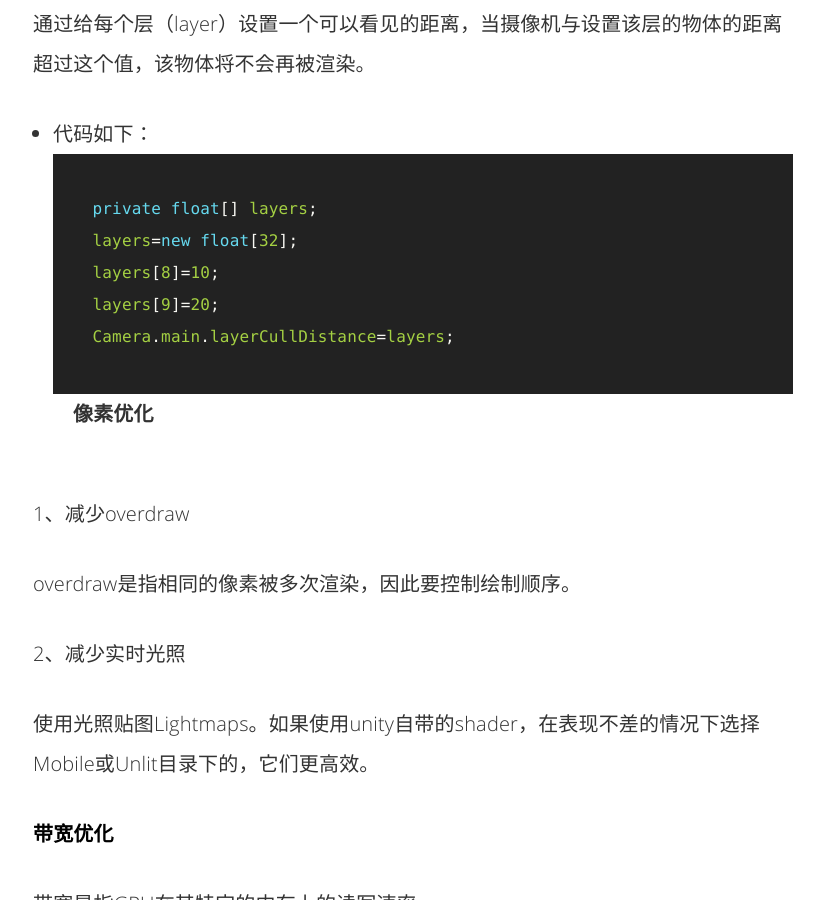
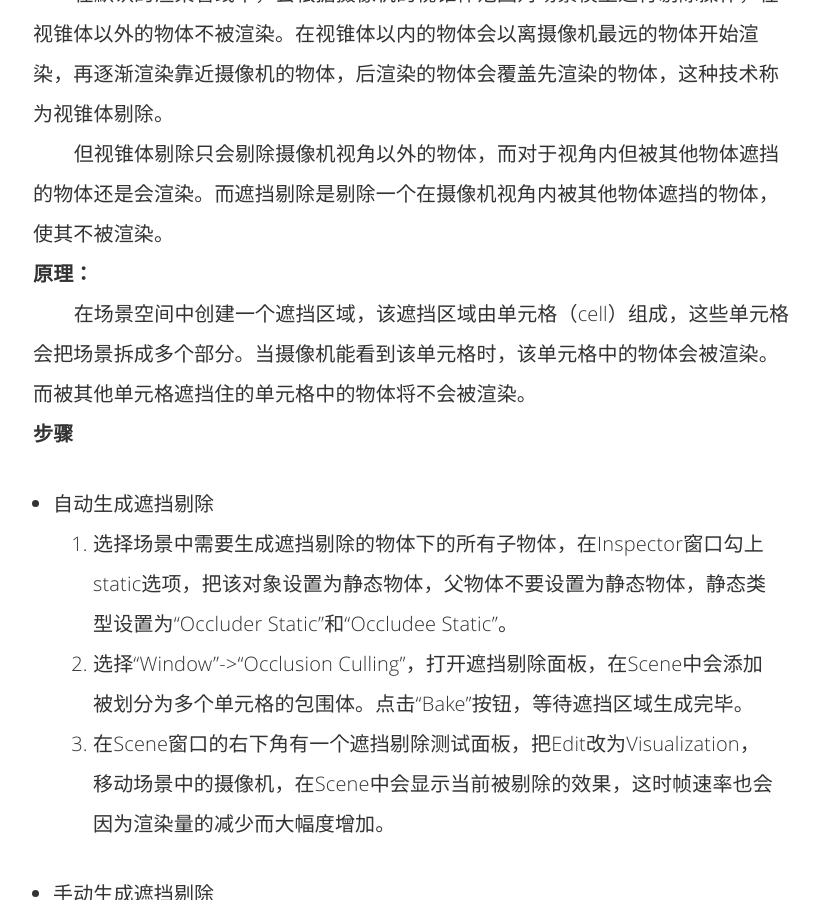
Before and after one commit to BruceQi93/BruceQi93.github.io, a Jekyll site: the page built from _posts/2017-3-10-Optimize-GPU.md, in a window 1280 px wide and 900 px high, scrolled down 1946 px. Shown: the whole window, without its empty margins (227-1051 px from the left). Built offline with Jekyll 4.4.1, drawn with Linux system fonts in a browser that asks for light colours; comment, search, counter and statistics services are not loaded; some of the changed text lies outside the part shown.

Commit message:
update file

````diff
--- a/_posts/2017-3-10-Optimize-GPU.md
+++ b/_posts/2017-3-10-Optimize-GPU.md
@@ -15,23 +15,37 @@
 
 #### 顶点优化
 
-顶点计算是指GPU必须对每个网格上的顶点进行的计算操作，顶点计算主要受到两个因素的影响：需要计算的顶点数量，每个顶点需要进行的操作。
+&#8194;&#8194;&#8194;&#8194;顶点计算是指GPU必须对每个网格上的顶点进行的计算操作，顶点计算主要受到两个因素的影响：需要计算的顶点数量，每个顶点需要进行的操作。
 
 1、优化几何体
-
-剔除不必要的复杂网格，对于不在视图中的物体，不需要过多的细节网格。可以创建面数较低的模型来替代高模。
+&#8194;&#8194;&#8194;&#8194;剔除不必要的复杂网格，对于不在视图中的物体，不需要过多的细节网格。可以创建面数较低的模型来替代高模。
 
 2、LOD（level of detail）技术
-
-根据摄像机距离对象的远近，选择不同精度的模型，目的是降低显卡的负荷，但缺点是占用更多的内存。
+&#8194;&#8194;&#8194;&#8194;根据摄像机距离对象的远近，选择不同精度的模型，目的是降低显卡的负荷，但缺点是占用更多的内存。
+&#8194;&#8194;&#8194;&#8194;建议在建模软件中按照精度由高向低地为模型命名为"模型名字_LOD0"，"模型名字_LOD1"等等，最后的序号越低代表模型精度越高。这样的命名规则可以让unity自动为模型添加LOD组（LOD Group）。导出fbx之前，需要让这两个模型位置重合，其他导出设置与普通模型导出一致。
 
 3、遮挡剔除（occlusion culling)技术
-
-遮挡剔除是用来消除在其他物体后面看不到的物体，不用再对那些看不到的顶点进行计算，进而提升性能。
+&#8194;&#8194;&#8194;&#8194;遮挡剔除是用来消除在其他物体后面看不到的物体，不用再对那些看不到的顶点进行计算，进而提升性能。
+&#8194;&#8194;&#8194;&#8194;在默认的渲染管线中，会根据摄像机的视锥体范围对场景模型进行剔除操作，在视锥体以外的物体不被渲染。在视锥体以内的物体会以离摄像机最远的物体开始渲染，再逐渐渲染靠近摄像机的物体，后渲染的物体会覆盖先渲染的物体，这种技术称为视锥体剔除。
+&#8194;&#8194;&#8194;&#8194;但视锥体剔除只会剔除摄像机视角以外的物体，而对于视角内但被其他物体遮挡的物体还是会渲染。而遮挡剔除是剔除一个在摄像机视角内被其他物体遮挡的物体，使其不被渲染。
+**原理：**
+&#8194;&#8194;&#8194;&#8194;在场景空间中创建一个遮挡区域，该遮挡区域由单元格（cell）组成，这些单元格会把场景拆成多个部分。当摄像机能看到该单元格时，该单元格中的物体会被渲染。而被其他单元格遮挡住的单元格中的物体将不会被渲染。
+**步骤**
+- 自动生成遮挡剔除
+    1. 选择场景中需要生成遮挡剔除的物体下的所有子物体，在Inspector窗口勾上static选项，把该对象设置为静态物体，父物体不要设置为静态物体，静态类型设置为“Occluder Static”和“Occludee Static”。
+    2. 选择“Window”->“Occlusion Culling”，打开遮挡剔除面板，在Scene中会添加被划分为多个单元格的包围体。点击“Bake”按钮，等待遮挡区域生成完毕。
+    3. 在Scene窗口的右下角有一个遮挡剔除测试面板，把Edit改为Visualization，移动场景中的摄像机，在Scene中会显示当前被剔除的效果，这时帧速率也会因为渲染量的减少而大幅度增加。
+- 手动生成遮挡剔除
+    1. 新建一个空的游戏对象OcclusionAreaObject，为其添加一个Occlusion Area组件，设置Occlusion Area的范围使其能覆盖需要遮挡剔除的区域，场景中的其他必要对象都要设置为静态的。
+    2. 打开遮挡剔除面板，点击“Bake”按钮生成遮挡区域。
+    3. 在遮挡剔除测试面板中，把Edit改为Visualization模式，观察遮挡剔除效果。
+- 入口遮挡剔除
+    使用入口遮挡可以动态的通过脚本控制使某个物体是否拥有遮挡剔除效果。
+    1. 为A对象添加Occlusion Portal组件，并把它的open属性取消勾选，A不需要进行“遮挡烘焙”，因为A不要受到系统遮挡剔除的效果。并且要保证摄像机不能看到A后面的所有对象。
+    2. 在A上添加一个脚本，用代码控制open属性的开启关闭。
 
 4、层消隐
-
-通过给每个层（layer）设置一个可以看见的距离，当摄像机与设置该层的物体的距离超过这个值，该物体将不会再被渲染。
+&#8194;&#8194;&#8194;&#8194;通过给每个层（layer）设置一个可以看见的距离，当摄像机与设置该层的物体的距离超过这个值，该物体将不会再被渲染。
 * 代码如下：
 ```csharp
     private float[] layers;
@@ -76,5 +87,20 @@
 
 待机时，调整游戏的FPS为1，节省电量。
 
+#### 渲染路径（Rendering Path）
+&#8194;&#8194;&#8194;&#8194;渲染路径用于灯光和阴影在场景中的计算方法，不同的渲染路径具有不同的性能特效和渲染效果。
+渲染路径分类：
+- 顶点光照（vertex lit）
+- 向前渲染（forward rendering）
+- 延时光照（deferred lighting）
+
+1. **顶点光照**是最低保真度的光照，不支持实时阴影的渲染路径。支持顶点光照渲染路径只对所有物体渲染一次（或称为一个通道pass，或者一个渲染阶段），所有光源的照明都是在物体的顶点上计算的。因此，此渲染路径不支持大部分的逐像素渲染效果：如阴影、法线贴图、灯光遮罩、高精度的高光。一般用于硬件比较差的机器。
+2. **向前渲染**是基于着色器的渲染路径，支持逐像素计算光照（包括法线贴图和灯光cookies）以及来自一个平行光的实时阴影。
+3. **延时光照**是具有最高保真度的光照和阴影的渲染途径。如果场景中有很多实时灯光，最好使用延时光照。但它需要一定的硬件支持，目前移动设备上不支持改渲染路径。影响它计算性能的因素分别是被照亮的物体在屏幕上的像素数量和投射阴影的灯光的数量。
+    - 优点：
+    &#8194;&#8194;&#8194;&#8194;对于能影响物体的光线数量没有上限，完全采用以每像素的方式进行光线计算，这意味着场景中所有灯光将以正常的光照模式作用于物体的材质上，从而保证灯光计算的一致性；所有光线都能使用灯光cookies，都能产生阴影；不必担心光线所照射的物体数量。
+    - 缺点：
+    &#8194;&#8194;&#8194;&#8194;没有实时抗锯齿支持；不能处理半透明物体，也不能用在那些使用向前渲染的物体上；不能取消物体的接受阴影属性（receive shadow），也就是说物体将永远接受其他物体所投射的阴影；灯光中的Culling Mask属性设置也会失效。
+
 ---
 *注：以上内容来源于网上搜集整理*
````
Also changed, not shown: other parts of _posts/2017-3-10-Optimize-GPU.md (+7 -10 lines).
